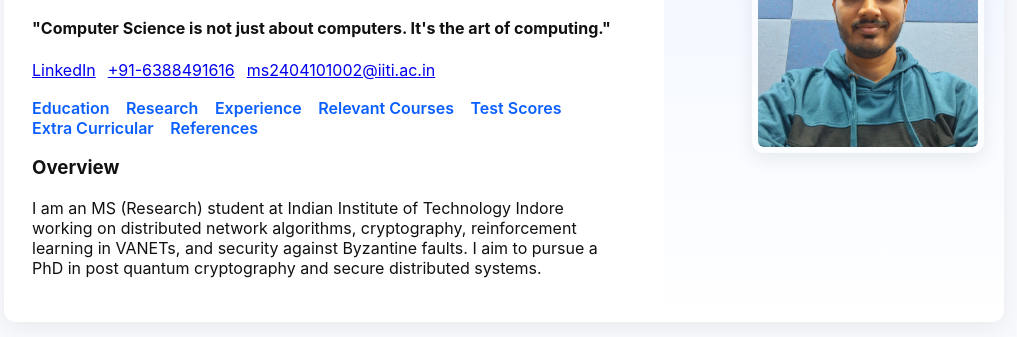
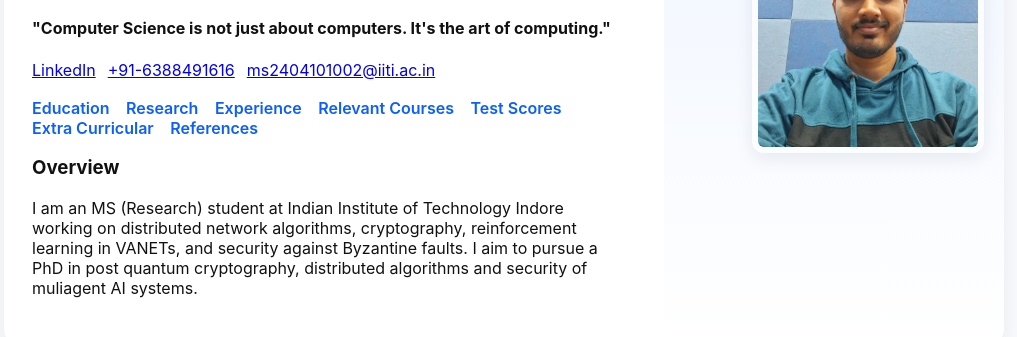
Before and after one commit to Piyush885/Portfolio, a plain HTML site: page index.html in a window 1280 px wide. Shown: the part 159-496 px from the top of the page, without its empty margins (136-1153 px from the left). Drawn offline with Linux system fonts and the light colour scheme.

Commit message:
Update index.html

```diff
--- a/index.html
+++ b/index.html
@@ -49,7 +49,7 @@
 
         <section>
           <h3>Overview</h3>
-          <p>I am an MS (Research) student at Indian Institute of Technology Indore working on distributed network algorithms, cryptography, reinforcement learning in VANETs, and security against Byzantine faults. I aim to pursue a PhD in post quantum cryptography and secure distributed systems.</p>
+          <p>I am an MS (Research) student at Indian Institute of Technology Indore working on distributed network algorithms, cryptography, reinforcement learning in VANETs, and security against Byzantine faults. I aim to pursue a PhD in post quantum cryptography, distributed algorithms and security of muliagent AI systems.</p>
         </section>
       </div>
 
```
